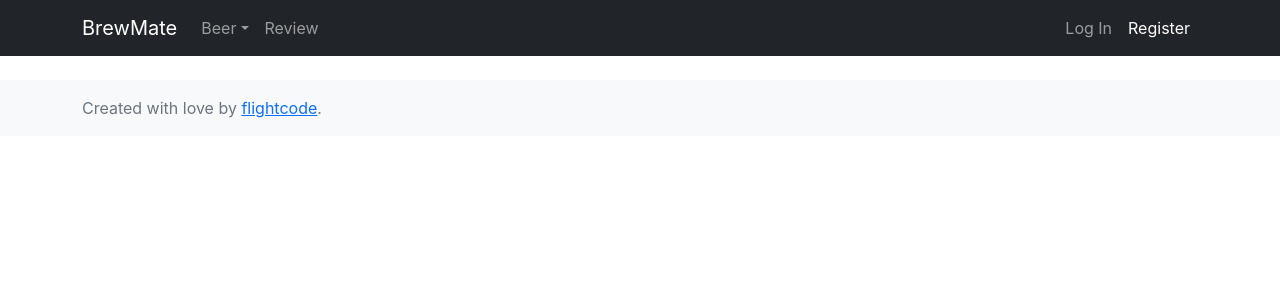
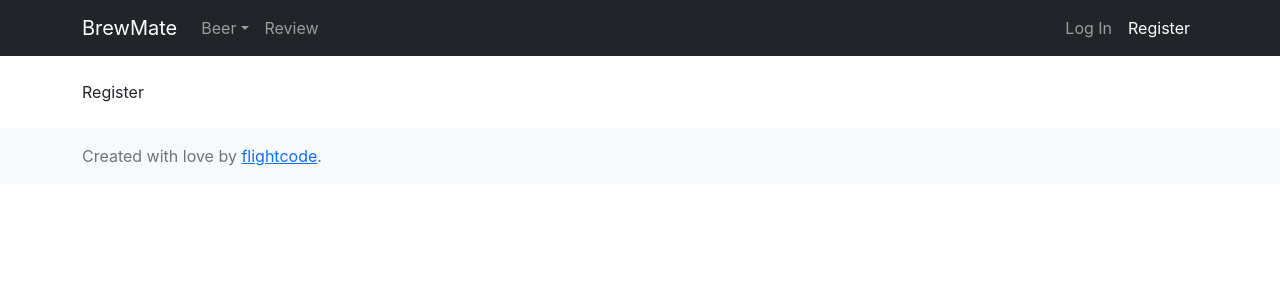
Before and after one commit to flightcode/brewmate, a React (Create React App) app in the folder client/: page /register in a window 1280 px wide. Shown: the top 300 px of the page. Built offline with nearby package versions, Linux system fonts and the light colour scheme; no server answers.

Commit message:
Add Login & Register Routes

```diff
--- a/client/src/App.tsx
+++ b/client/src/App.tsx
@@ -1,7 +1,7 @@
 import React from "react";
 import { Routes, Route } from "react-router-dom";
 import { Container } from "react-bootstrap";
-import { Home, BeerList } from "./routes";
+import { Home, BeerList, Login, Register } from "./routes";
 import { NavbarWrapper, FooterWrapper } from "./components";
 
 const App: React.FC = () => (
@@ -12,6 +12,8 @@ const App: React.FC = () => (
         <Route path="/">
           <Route index element={<Home />} />
           <Route path="beer" element={<BeerList />} />
+          <Route path="login" element={<Login />} />
+          <Route path="register" element={<Register />} />
         </Route>
       </Routes>
     </Container>
--- /dev/null
+++ b/client/src/routes/Login.tsx
@@ -0,0 +1,5 @@
+import React from "react";
+
+const Login: React.FC = () => <p>Login</p>;
+
+export { Login };
--- /dev/null
+++ b/client/src/routes/Register.tsx
@@ -0,0 +1,5 @@
+import React from "react";
+
+const Register: React.FC = () => <p>Register</p>;
+
+export { Register };
--- a/client/src/routes/index.ts
+++ b/client/src/routes/index.ts
@@ -1,2 +1,4 @@
 export * from "./Home";
 export * from "./BeerList";
+export * from "./Login";
+export * from "./Register";
```
